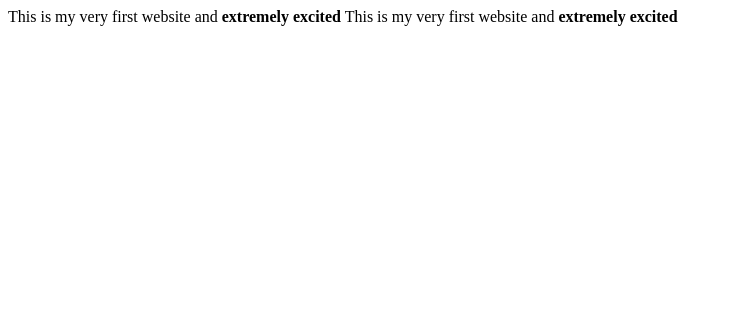
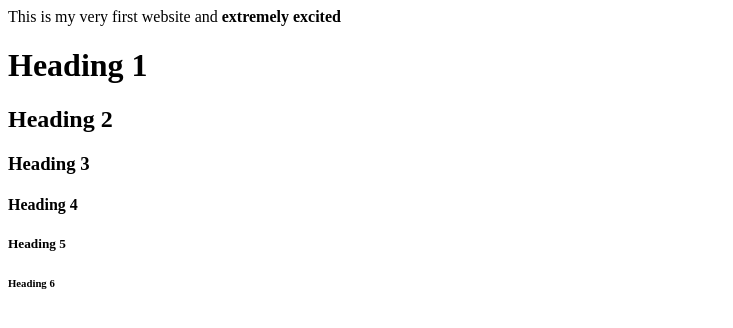
Before and after one commit to 19vaja00/New-Project, a plain HTML site: page index.html in a window 1280 px wide. Shown: the whole page, without its empty margins (0-733 px from the left). Drawn offline with Linux system fonts and the light colour scheme.

Commit message:
Add files via upload

```diff
--- a/index.html
+++ b/index.html
@@ -9,8 +9,14 @@
 
     <body>
         This is my very first website and <b>extremely excited</b>
+
+        <h1>Heading 1</h1>
+        <h2>Heading 2</h2>
+        <h3>Heading 3</h3>
+        <h4>Heading 4</h4>
+        <h5>Heading 5</h5>
+        <h6>Heading 6</h6>
+
     </body>
 
 </html>
-
-This is my very first website and <b>extremely excited</b>
```
